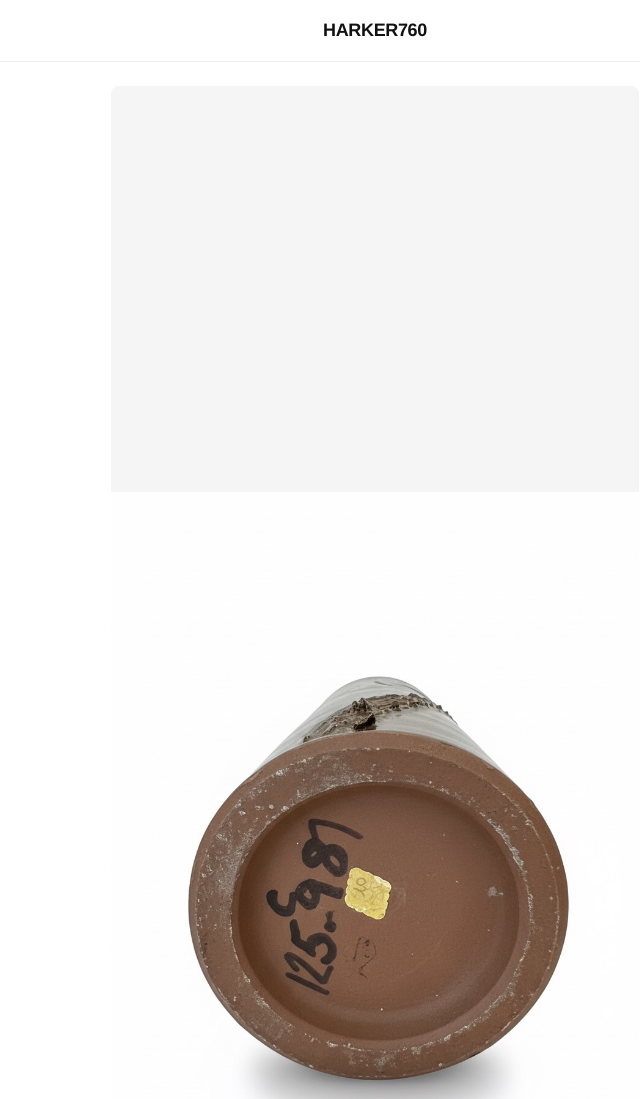
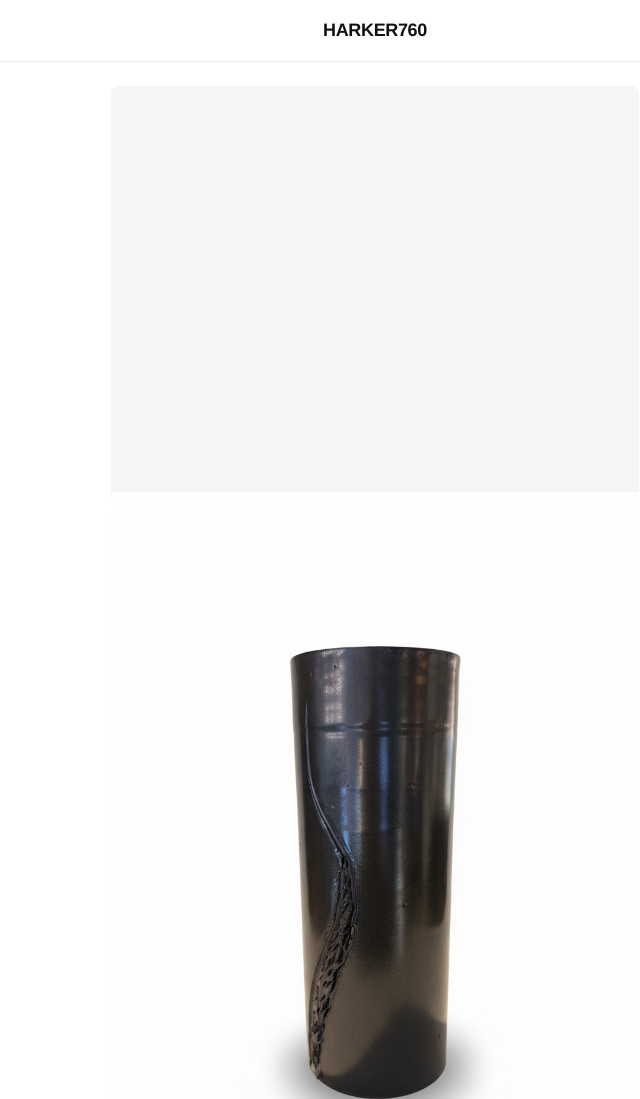
Before and after one commit to elikagan/harker760, a website: page item/000001/index.html in a window 1280 px wide. Shown: the top 1099 px of the page, without its empty margins (265-905 px from the left). Drawn offline with Linux system fonts and the light colour scheme.

Commit message:
SEO: update Deep Green Cylinder Vase

```diff
--- a/item/000001/index.html
+++ b/item/000001/index.html
@@ -11,15 +11,15 @@
   <meta property="og:description" content="Dark brown cylindrical ceramic vase with a textured incised line detail.">
   <meta property="og:type" content="product">
   <meta property="og:url" content="https://harker760.com/item/000001/">
-  <meta property="og:image" content="https://raw.githubusercontent.com/elikagan/harker760/main/images/products/000001/deep_green_cylinder_vase_1.jpg">
+  <meta property="og:image" content="https://raw.githubusercontent.com/elikagan/harker760/main/images/products/000001/deep_green_cylinder_vase_3.jpg">
   <meta property="og:site_name" content="Harker760">
   <meta property="product:price:amount" content="120">
   <meta property="product:price:currency" content="USD">
   <meta name="twitter:card" content="summary_large_image">
   <meta name="twitter:title" content="Deep Green Cylinder Vase">
   <meta name="twitter:description" content="Dark brown cylindrical ceramic vase with a textured incised line detail.">
-  <meta name="twitter:image" content="https://raw.githubusercontent.com/elikagan/harker760/main/images/products/000001/deep_green_cylinder_vase_1.jpg">
-  <script type="application/ld+json">{"@context":"https://schema.org","@type":"Product","name":"Deep Green Cylinder Vase","description":"Dark brown cylindrical ceramic vase with a textured incised line detail.","image":["https://raw.githubusercontent.com/elikagan/harker760/main/images/products/000001/deep_green_cylinder_vase_1.jpg","https://raw.githubusercontent.com/elikagan/harker760/main/images/products/000001/deep_green_cylinder_vase_2.jpg","https://raw.githubusercontent.com/elikagan/harker760/main/images/products/000001/deep_green_cylinder_vase_3.jpg"],"brand":{"@type":"Brand","name":"Harker760"},"offers":{"@type":"Offer","price":"120","priceCurrency":"USD","availability":"https://schema.org/InStock","url":"https://harker760.com/item/000001/","seller":{"@type":"Organization","name":"Harker760","url":"https://harker760.com"}}}</script>
+  <meta name="twitter:image" content="https://raw.githubusercontent.com/elikagan/harker760/main/images/products/000001/deep_green_cylinder_vase_3.jpg">
+  <script type="application/ld+json">{"@context":"https://schema.org","@type":"Product","name":"Deep Green Cylinder Vase","description":"Dark brown cylindrical ceramic vase with a textured incised line detail.","image":["https://raw.githubusercontent.com/elikagan/harker760/main/images/products/000001/deep_green_cylinder_vase_3.jpg","https://raw.githubusercontent.com/elikagan/harker760/main/images/products/000001/deep_green_cylinder_vase_1.jpg","https://raw.githubusercontent.com/elikagan/harker760/main/images/products/000001/deep_green_cylinder_vase_2.jpg"],"brand":{"@type":"Brand","name":"Harker760"},"offers":{"@type":"Offer","price":"120","priceCurrency":"USD","availability":"https://schema.org/InStock","url":"https://harker760.com/item/000001/","seller":{"@type":"Organization","name":"Harker760","url":"https://harker760.com"}}}</script>
   <style>
     *{margin:0;padding:0;box-sizing:border-box}
     body{font-family:'Helvetica Neue',Helvetica,Arial,sans-serif;color:#111;background:#fff;-webkit-font-smoothing:antialiased}
@@ -44,8 +44,8 @@
 <body>
   <header><a href="https://harker760.com/" style="font-weight:800;letter-spacing:-0.02em;text-transform:uppercase;font-size:18px;text-decoration:none;color:#111">HARKER760</a></header>
   <main>
-    <img class="hero" src="https://raw.githubusercontent.com/elikagan/harker760/main/images/products/000001/deep_green_cylinder_vase_1.jpg" alt="Deep Green Cylinder Vase" width="1536" height="1536">
-    <div class="thumbs"><img src="https://raw.githubusercontent.com/elikagan/harker760/main/images/products/000001/deep_green_cylinder_vase_2.jpg" alt="Deep Green Cylinder Vase — detail 2" width="1536" height="1536" loading="lazy"><img src="https://raw.githubusercontent.com/elikagan/harker760/main/images/products/000001/deep_green_cylinder_vase_3.jpg" alt="Deep Green Cylinder Vase — detail 3" width="1536" height="1536" loading="lazy"></div>
+    <img class="hero" src="https://raw.githubusercontent.com/elikagan/harker760/main/images/products/000001/deep_green_cylinder_vase_3.jpg" alt="Deep Green Cylinder Vase" width="1536" height="1536">
+    <div class="thumbs"><img src="https://raw.githubusercontent.com/elikagan/harker760/main/images/products/000001/deep_green_cylinder_vase_1.jpg" alt="Deep Green Cylinder Vase — detail 2" width="1536" height="1536" loading="lazy"><img src="https://raw.githubusercontent.com/elikagan/harker760/main/images/products/000001/deep_green_cylinder_vase_2.jpg" alt="Deep Green Cylinder Vase — detail 3" width="1536" height="1536" loading="lazy"></div>
     <h1>Deep Green Cylinder Vase</h1>
     <p class="price">$120</p>
     <p class="desc">Dark brown cylindrical ceramic vase with a textured incised line detail.</p>
```
